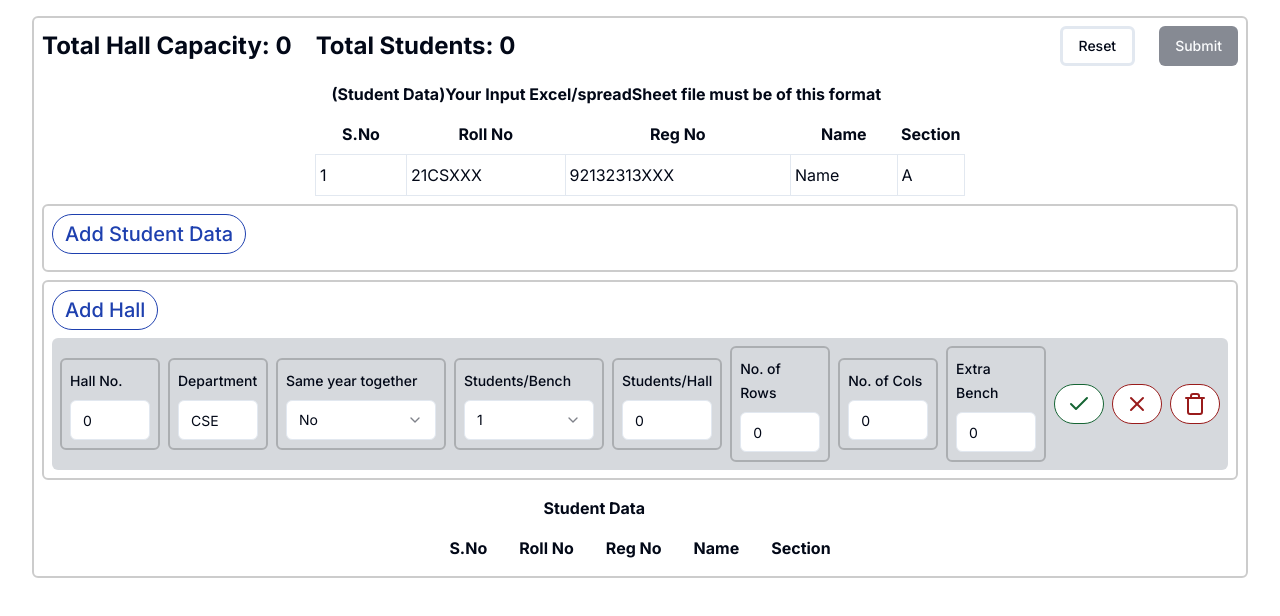
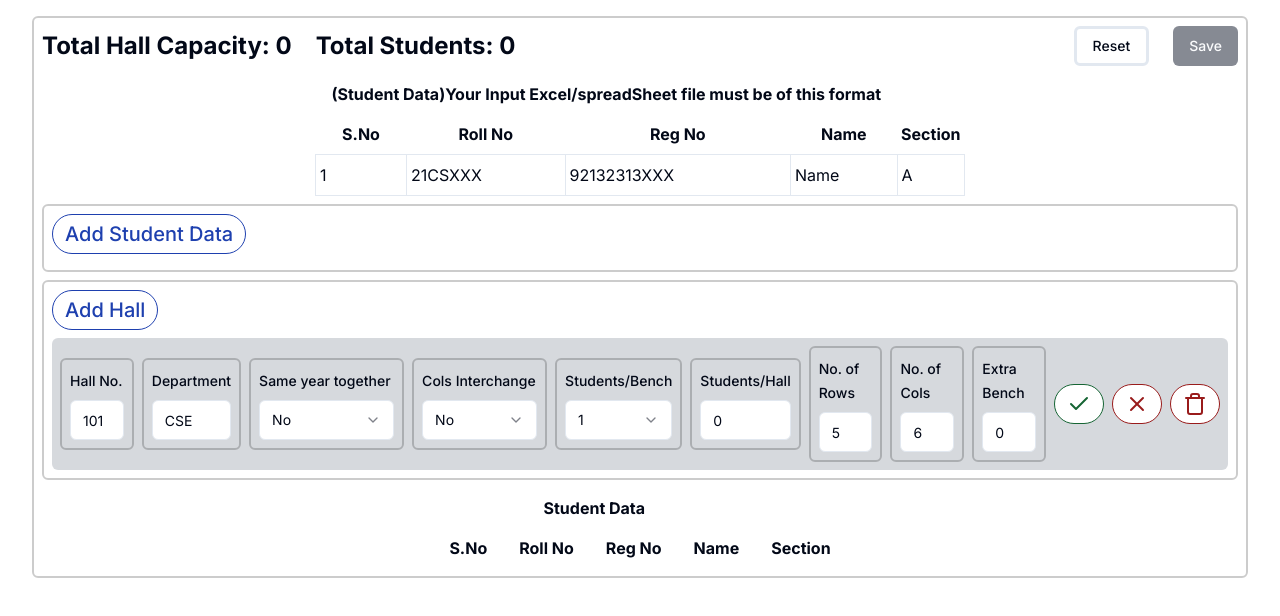
Before and after one commit to Anish-Karthik/Exam-Seating, a Next.js app: page / in a window 1280 px wide. Both pictures are taken after a click on the button "Add Hall". Shown: the top 616 px of the page. Built offline with nearby package versions, Linux system fonts and the light colour scheme.

Commit message:
Added Recoil for state management

```diff
--- /dev/null
+++ b/app/(root)/layout.tsx
@@ -0,0 +1,16 @@
+"use client"
+
+import {
+  RecoilRoot,
+} from 'recoil';
+import React, { PropsWithChildren } from 'react'
+
+const layout = ({ children }: PropsWithChildren) => {
+  return (
+    <RecoilRoot>
+      {children}
+    </RecoilRoot>
+  )
+}
+
+export default layout
--- a/app/page.tsx
+++ b/app/(root)/page.tsx
@@ -1,10 +1,13 @@
+"use client"
 import dynamic from "next/dynamic"
 
 const MainForm = dynamic(() => import("@/components/forms/main-form"), {
   ssr: false,
 })
-const Page = async () => {
-  return <MainForm />
+const Page = () => {
+  return (
+      <MainForm />
+  )
 }
 
 export default Page
--- a/app/layout.tsx
+++ b/app/layout.tsx
@@ -1,5 +1,6 @@
 import type { Metadata } from "next"
 import { Inter } from "next/font/google"
+
 
 import "./globals.css"
 
--- a/components/display/display-hall-data.tsx
+++ b/components/display/display-hall-data.tsx
@@ -42,6 +42,20 @@ const DisplayHallData = ({
         </div>
         <div className="form-group max-lg:w-full">
           <div className="flex flex-col items-center gap-2">
+            <p>Same Year/Bench</p>
+            <p className="text-xl">
+              {hall.isSameYearPerBenchAllowed ? "Yes" : "No"}
+            </p>
+          </div>
+        </div>
+        <div className="form-group max-lg:w-full">
+          <div className="flex flex-col items-center gap-2">
+            <p>Cols Interchange</p>
+            <p className="text-xl">{hall.isInterchange ? "Yes": "No"}</p>
+          </div>
+        </div>
+        <div className="form-group max-lg:w-full">
+          <div className="flex flex-col items-center gap-2">
             <p>Students/Bench</p>
             <p className="text-xl">{hall.studentsPerBench}</p>
           </div>
@@ -70,14 +84,7 @@ const DisplayHallData = ({
             <p className="text-xl">{hall.benches.extra}</p>
           </div>
         </div>
-        <div className="form-group max-lg:w-full">
-          <div className="flex flex-col items-center gap-2">
-            <p>Same Year/Bench</p>
-            <p className="text-xl">
-              {hall.isSameYearPerBenchAllowed ? "Yes" : "No"}
-            </p>
-          </div>
-        </div>
+
         <div className="flex flex-wrap gap-2 max-lg:w-full max-lg:justify-start lg:flex-nowrap">
           <Button
             variant={"outline"}
--- a/components/display/display-student-input.tsx
+++ b/components/display/display-student-input.tsx
@@ -1,8 +1,9 @@
-import React from "react"
 
-import { Student } from "@/lib/type"
+import { mergedDataState } from "@/store/atoms/form"
+import { useRecoilValue } from "recoil"
 
-const DisplayStudentInputData = ({ data }: { data: Student[][] }) => {
+const DisplayStudentInputData = () => {
+  const data = useRecoilValue(mergedDataState)
   return (
     <div className="max-sm:hidden">
       <div className="table-responsive">
--- a/components/forms/excel-data-form.tsx
+++ b/components/forms/excel-data-form.tsx
@@ -1,11 +1,11 @@
 "use client"
 
-import React, { useEffect } from "react"
 import * as DialogPrimitive from "@radix-ui/react-dialog"
 import { Trash } from "lucide-react"
+import { useEffect } from "react"
 import toast from "react-hot-toast/headless"
 
-import { Student } from "@/lib/type"
+import ReadFromExcel from "@/components/forms/read-from-excel"
 import { Button } from "@/components/ui/button"
 import {
   Dialog,
@@ -15,24 +15,27 @@ import {
   DialogTitle,
   DialogTrigger,
 } from "@/components/ui/dialog"
-import ReadFromExcel from "@/components/forms/read-from-excel"
+import { Student } from "@/lib/type"
+
+import {
+  useRecoilState,
+  useSetRecoilState
+} from 'recoil'
+
+import {
+  excelDataState,
+  fileNamesState,
+  mergedDataState,
+  totalStudentsState
+} from '@/store/atoms/form'
 
 type ExcelData = Student
-const ExcelDataForm = ({
-  excelData,
-  fileNames,
-  setTotalStudents,
-  setExcelData,
-  setMergedData,
-  setFileNames,
-}: {
-  excelData: ExcelData[][]
-  fileNames: string[]
-  setTotalStudents: React.Dispatch<React.SetStateAction<number>>
-  setExcelData: React.Dispatch<React.SetStateAction<ExcelData[][]>>
-  setMergedData: React.Dispatch<React.SetStateAction<ExcelData[][]>>
-  setFileNames: React.Dispatch<React.SetStateAction<string[]>>
-}) => {
+const ExcelDataForm = () => {
+  const [excelData, setExcelData] = useRecoilState(excelDataState);
+  const [fileNames, setFileNames] = useRecoilState(fileNamesState);
+  const setTotalStudents = useSetRecoilState(totalStudentsState);
+  const setMergedData = useSetRecoilState(mergedDataState);
+
   const handleAddData = () => {
     setExcelData((prevData) => [...prevData, []])
     setFileNames((prevData) => [...prevData, ""])
--- a/components/forms/hall-form.tsx
+++ b/components/forms/hall-form.tsx
@@ -1,12 +1,10 @@
-import { SetStateAction, useState } from "react"
 import { zodResolver } from "@hookform/resolvers/zod"
 import * as DialogPrimitive from "@radix-ui/react-dialog"
-import { Check, Edit, Trash, X } from "lucide-react"
+import { Check, Trash, X } from "lucide-react"
+import { useState } from "react"
 import { useForm } from "react-hook-form"
-import toast from "react-hot-toast"
 import * as z from "zod"
 
-import { Hall } from "@/lib/type"
 import {
   Dialog,
   DialogContent,
@@ -18,11 +16,10 @@ import {
 import {
   Form,
   FormControl,
-  FormDescription,
   FormField,
   FormItem,
   FormLabel,
-  FormMessage,
+  FormMessage
 } from "@/components/ui/form"
 import {
   Select,
@@ -31,6 +28,7 @@ import {
   SelectTrigger,
   SelectValue,
 } from "@/components/ui/select"
+import { Hall } from "@/lib/type"
 
 import DisplayHallData from "../display/display-hall-data"
 import { Button } from "../ui/button"
@@ -47,6 +45,7 @@ const formSchema = z
     studentsPerBench: z.number().min(1).max(2),
     studentsPerHall: z.number().min(1).max(100),
     isSameYearPerBenchAllowed: z.boolean(),
+    isInterchange: z.boolean(),
     benches: z
       .object({
         rows: z
@@ -96,6 +95,7 @@ const DisplayHall = ({
   index: number
   onEdit: (index: number, hallData: Hall) => void
 }) => {
+
   const [hallData, setHallData] = useState<Hall>(hall)
   const [isEditing, setIsEditing] = useState<boolean>(defaultIsEdit)
   const form = useForm({
@@ -117,14 +117,14 @@ const DisplayHall = ({
     setIsEditing((prevState) => !prevState)
   }
 
-  const handleSave = (index: number) => {
+  const handleSave = (index: number, data: Hall) => {
     toggleEdit(index)
-    onEdit(index, hallData)
+    onEdit(index, data)
   }
   const onSubmit = (data: Hall) => {
     console.log(data)
-    setHallData(data)
-    handleSave(index)
+    setHallData((prev) => ({...prev, ...data}))
+    handleSave(index, data)
   }
 
   console.log(form.getValues())
@@ -153,7 +153,7 @@ const DisplayHall = ({
               </FormMessage>
             )}
           <div className="flex flex-col flex-wrap items-center gap-2 lg:flex-row xl:flex-nowrap">
-            <div className="form-group max-lg:w-full">
+            <div className="form-group max-lg:w-full xl:max-w-[85px]">
               <FormField
                 control={form.control}
                 name="hallno"
@@ -162,7 +162,6 @@ const DisplayHall = ({
                     <FormLabel htmlFor={`hallno-${index}`}>Hall No.</FormLabel>
                     <FormControl>
                       <Input
-                        type="number"
                         className="form-control"
                         id={`hallno-${index}`}
                         {...field}
@@ -209,7 +208,37 @@ const DisplayHall = ({
                           field.onChange(value === "true")
                         }}
                       >
-                        <SelectTrigger className="min-w-[210px] lg:min-w-[150px]">
+                        <SelectTrigger className="min-w-[210px] lg:min-w-[150px] xl:min-w-[135px]">
+                          <SelectValue placeholder="Students Per Bench" />
+                        </SelectTrigger>
+                        <SelectContent defaultValue={"false"}>
+                          <SelectItem value="true">Yes</SelectItem>
+                          <SelectItem value="false">No</SelectItem>
+                        </SelectContent>
+                      </Select>
+                    </FormControl>
+                    <FormMessage />
+                  </FormItem>
+                )}
+              />
+            </div>
+            <div className="form-group max-lg:w-full">
+              <FormField
+                control={form.control}
+                name="isInterchange"
+                render={({ field }) => (
+                  <FormItem>
+                    <FormLabel htmlFor={`isInterchange-${index}`}>
+                      Cols Interchange
+                    </FormLabel>
+                    <FormControl>
+                      <Select
+                        defaultValue={field.value.toString()}
+                        onValueChange={(value) => {
+                          field.onChange(value === "true")
+                        }}
+                      >
+                        <SelectTrigger className="min-w-[210px] lg:min-w-[130px] xl:min-w-[115px]">
                           <SelectValue placeholder="Students Per Bench" />
                         </SelectTrigger>
                         <SelectContent defaultValue={"false"}>
@@ -239,7 +268,7 @@ const DisplayHall = ({
                           field.onChange(parseInt(value))
                         }}
                       >
-                        <SelectTrigger className="min-w-[210px] lg:min-w-[130px]">
+                        <SelectTrigger className="min-w-[210px] lg:min-w-[130px] xl:min-w-[100px]">
                           <SelectValue placeholder="Students Per Bench" />
                         </SelectTrigger>
                         <SelectContent>
--- a/components/forms/main-form.tsx
+++ b/components/forms/main-form.tsx
@@ -1,26 +1,38 @@
 "use client"
 
-import React, { useEffect, useState } from "react"
 import { useRouter } from "next/navigation"
+import { useEffect } from "react"
 import { toast } from "react-hot-toast"
 
-import { Hall, Student } from "@/lib/type"
 import ExcelDataForm from "@/components/forms/excel-data-form"
 
+import { Link } from "lucide-react"
 import DisplayStudentInputData from "../display/display-student-input"
 import SampleData from "../display/sample-data"
 import { Button } from "../ui/button"
 import HallForm from "./multiples-hall-form"
 
-type ExcelData = Student
+import {
+  useRecoilState
+} from 'recoil'
+
+import {
+  excelDataState,
+  fileNamesState,
+  hallsState,
+  mergedDataState,
+  totalHallCapacityState,
+  totalStudentsState,
+} from '@/store/atoms/form'
+
 const MainForm = () => {
-  const [totalStudents, setTotalStudents] = useState<number>(0)
-  const [totalHallCapacity, setTotalHallCapacity] = useState<number>(0)
-  const [halls, setHalls] = useState<Hall[]>([])
-  const [excelData, setExcelData] = useState<ExcelData[][]>([])
-  const [mergedData, setMergedData] = useState<ExcelData[][]>([])
-  const [fileNames, setFileNames] = useState<string[]>([])
 
+  const [fileNames, setFileNames] = useRecoilState(fileNamesState);
+  const [totalStudents, setTotalStudents] = useRecoilState(totalStudentsState);
+  const [totalHallCapacity, setTotalHallCapacity] = useRecoilState(totalHallCapacityState);
+  const [halls, setHalls] = useRecoilState(hallsState);
+  const [excelData, setExcelData] = useRecoilState(excelDataState);
+  const [mergedData, setMergedData] = useRecoilState(mergedDataState);
   const router = useRouter()
   useEffect(() => {
     setFileNames(
@@ -129,25 +141,20 @@ const MainForm = () => {
             Reset
           </Button>
           <Button onClick={handleSubmit} disabled={!isValid()}>
-            Submit
+            Save
           </Button>
+          {isValid() && <Link onClick={() => router.push("/display")}>
+              <Button>
+                Generate Plan
+              </Button>
+            </Link>
+          }
         </div>
       </div>
       <SampleData />
-      <ExcelDataForm
-        setTotalStudents={setTotalStudents}
-        excelData={excelData}
-        setExcelData={setExcelData}
-        setMergedData={setMergedData}
-        fileNames={fileNames}
-        setFileNames={setFileNames}
-      />
-      <HallForm
-        setTotalHallCapacity={setTotalHallCapacity}
-        halls={halls}
-        setHalls={setHalls}
-      />
-      <DisplayStudentInputData data={mergedData} />
+      <ExcelDataForm />
+      <HallForm />
+      <DisplayStudentInputData />
     </div>
   )
 }
--- a/components/forms/multiples-hall-form.tsx
+++ b/components/forms/multiples-hall-form.tsx
@@ -6,40 +6,47 @@ import { Hall } from "@/lib/type"
 import { Button } from "../ui/button"
 import DisplayHall from "./hall-form"
 
+import {
+  useRecoilState,
+  useSetRecoilState
+} from 'recoil'
+
+import {
+  hallsState,
+  totalHallCapacityState
+} from '@/store/atoms/form'
+
 // make this as functional argument
 // const [halls, setHalls] = useState<Hall[]>([]);
-const HallForm = ({
-  halls,
-  setHalls,
-  setTotalHallCapacity,
-}: {
-  halls: Hall[]
-  setHalls: React.Dispatch<React.SetStateAction<Hall[]>>
-  setTotalHallCapacity: React.Dispatch<React.SetStateAction<number>>
-}) => {
+const HallForm = () => {
+
+  const [halls, setHalls] = useRecoilState(hallsState);
+  const setTotalHallCapacity = useSetRecoilState(totalHallCapacityState);
   const [editingArray, setEditingArray] = useState<boolean[]>(
     new Array(halls.length).fill(false)
   )
-
+  console.log(halls)
   useEffect(() => {
     const total = halls.reduce((acc, curr) => acc + curr.studentsPerHall, 0)
+    console.log(halls)
+    console.log(total)
     setTotalHallCapacity(total)
-  }, [halls])
+  }, [halls, setTotalHallCapacity])
 
   const handleSubmit = () => {
     setEditingArray((prevArray) => [...prevArray, true])
     setHalls((prevHalls) => [
       ...prevHalls,
       {
-        hallno: "0",
+        hallno: "101",
         dept: "CSE",
         studentsPerBench: 1,
         studentsPerHall: 0,
         isSameYearPerBenchAllowed: false,
         isInterchange: false,
         benches: {
-          rows: 0,
-          cols: 0,
+          rows: 5,
+          cols: 6,
           extra: 0,
         },
       },
@@ -57,6 +64,7 @@ const HallForm = ({
     setHalls((prevData) => {
       const newData = [...prevData]
       newData[index] = hallData
+      console.log(newData)
       return newData
     })
     toast.success("Saved Hall data")
--- a/components/forms/read-from-excel.tsx
+++ b/components/forms/read-from-excel.tsx
@@ -1,9 +1,9 @@
-import React, { useState } from "react"
+import React from "react"
 import * as XLSX from "xlsx"
 
+import { Input } from "@/components/ui/input"
 import { Student } from "@/lib/type"
 import { dataWrangleTheExcelData } from "@/lib/utils"
-import { Input } from "@/components/ui/input"
 
 const ReadFromExcel = ({
   defaultFileName,
--- a/package.json
+++ b/package.json
@@ -26,6 +26,7 @@
     "react-dom": "^18",
     "react-hook-form": "^7.48.2",
     "react-hot-toast": "^2.4.1",
+    "recoil": "^0.7.7",
     "sheetjs": "^2.0.0",
     "tailwind-merge": "^2.0.0",
     "tailwindcss-animate": "^1.0.7",
--- /dev/null
+++ b/store/atoms/form.ts
@@ -0,0 +1,55 @@
+import { Hall, Student } from '@/lib/type';
+import {
+  RecoilRoot,
+  atom,
+  selector,
+  useRecoilState,
+  useRecoilValue,
+} from 'recoil';
+
+export const hallState = atom<Hall>({
+  key: 'hallState',
+  default: {
+    hallno: "101",
+    dept: "CSE",
+    studentsPerBench: 1,
+    studentsPerHall: 0,
+    isSameYearPerBenchAllowed: false,
+    isInterchange: false,
+    benches: {
+      rows: 5,
+      cols: 6,
+      extra: 0,
+    },
+  },
+});
+
+export const hallsState = atom<Hall[]>({
+  key: 'hallsState',
+  default: [],
+});
+
+export const totalStudentsState = atom<number>({
+  key: 'totalStudentsState',
+  default: 0,
+});
+
+export const totalHallCapacityState = atom<number>({
+  key: 'totalHallCapacityState',
+  default: 0,
+});
+
+export const mergedDataState = atom<Student[][]>({
+  key: 'mergedDataState',
+  default: [],
+});
+
+export const excelDataState = atom<Student[][]>({
+  key: 'excelDataState',
+  default: [],
+});
+
+export const fileNamesState = atom<string[]>({
+  key: 'fileNamesState',
+  default: [],
+});
```
Also changed, not shown: 1 other file (tests, documents, lock files or other folders).
